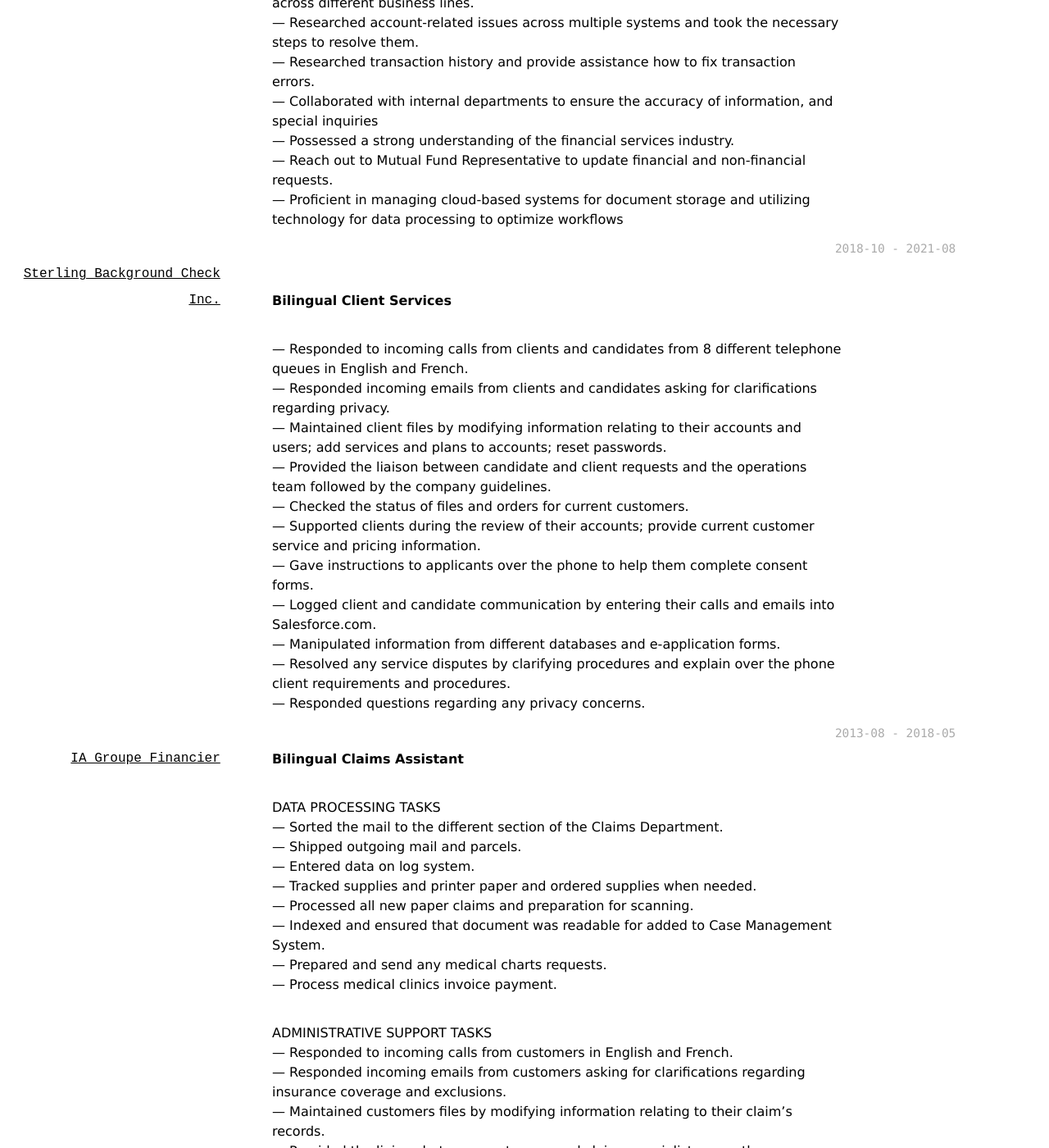
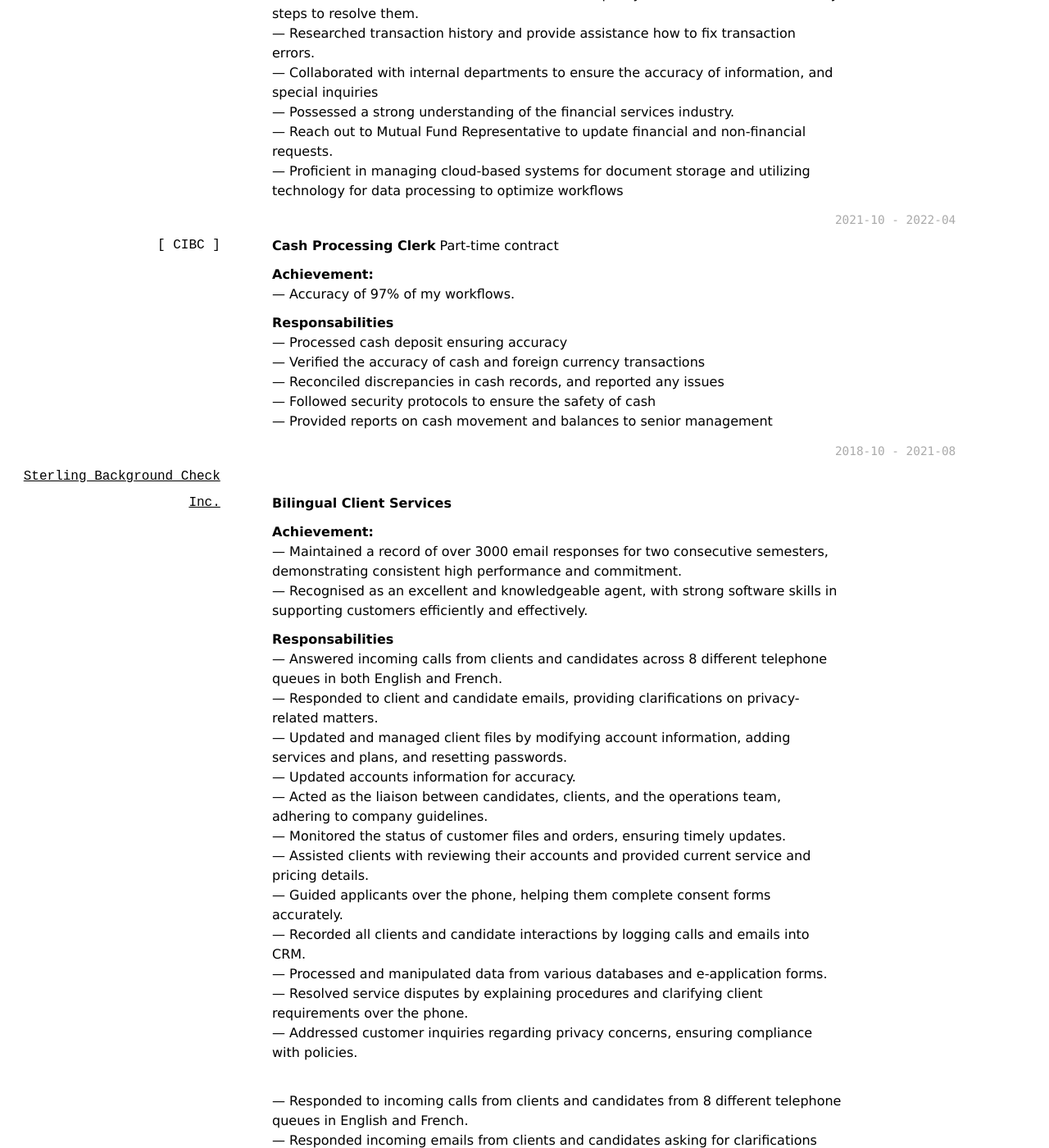
Before and after one commit to s-earnest/resume, a Jekyll site: the page built from index.md, in a window 1280 px wide and 1400 px high, scrolled down 3177 px. Shown: the whole window at 82% size. Built offline with Jekyll 4.4.1, drawn with Linux system fonts in a browser that asks for light colours; nearby versions of some CDN libraries; a style sheet for code colours, icons or effects is not loaded.

Commit message:
20254830 074830

```diff
--- a/index.md
+++ b/index.md
@@ -279,8 +279,7 @@ Getting the hands dirty is one **preferred way of learning**, working with smart
 **Bilingual Client Officer**
 
 
-##**Achievement:**
-
+**Achievement:**
 <br>— Achieved the highest score within the team by generating over 551 cases in a single month, setting a new benchmark for team productivity.
 <br>— Recognised as a highly knowledgeable agent with expertise in Financial Services procedures, effectively guiding advisors through the Procedure Centre and ensuring seamless operations.
 <br>— My exceptional communication skills were consistently praised for delivering precise, reliable information to address advisor inquiries.
@@ -327,10 +326,57 @@ Getting the hands dirty is one **preferred way of learning**, working with smart
 
 -->
 
+
+
+`2021-10 - 2022-04`
+
+### [ CIBC ]
+**Cash Processing Clerk** Part-time contract
+
+**Achievement:**
+<br>— Accuracy of 97% of my workflows.
+
+**Responsabilities**
+<br>— Processed cash deposit ensuring accuracy
+<br>— Verified the accuracy of cash and foreign currency transactions
+<br>— Reconciled discrepancies in cash records, and reported any issues
+<br>— Followed security protocols to ensure the safety of cash
+<br>— Provided reports on cash movement and balances to senior management
+
+
+
+
+
+
+
+
 `2018-10 - 2021-08`
 
 ### [ Sterling Background Check Inc.]( https://www.sterlingbackcheck.ca/backcheck-canada/?utm_source=redirects&utm_medium=backcheck.net&utm_campaign=301_Redirects ){:target="_blank"}
 **Bilingual Client Services**
+
+**Achievement:**
+<br>— Maintained a record of over 3000 email responses for two consecutive semesters, demonstrating consistent high performance and commitment.
+<br>—  Recognised as an excellent and knowledgeable agent, with strong software skills in supporting customers efficiently and effectively.
+
+
+**Responsabilities**
+<br>— Answered incoming calls from clients and candidates across 8 different telephone queues in both English and French.
+<br>— Responded to client and candidate emails, providing clarifications on privacy-related matters.
+<br>— Updated and managed client files by modifying account information, adding services and plans, and resetting passwords.
+<br>— Updated accounts information for accuracy.
+<br>— Acted as the liaison between candidates, clients, and the operations team, adhering to company guidelines.
+<br>— Monitored the status of customer files and orders, ensuring timely updates.
+<br>— Assisted clients with reviewing their accounts and provided current service and pricing details.
+<br>— Guided applicants over the phone, helping them complete consent forms accurately.
+<br>— Recorded all clients and candidate interactions by logging calls and emails into CRM.
+<br>— Processed and manipulated data from various databases and e-application forms.
+<br>— Resolved service disputes by explaining procedures and clarifying client requirements over the phone.
+<br>— Addressed customer inquiries regarding privacy concerns, ensuring compliance with policies.
+
+
+
+
 
 <br>— Responded to incoming calls from clients and candidates from 8 different telephone queues in English and French.
 <br>— Responded incoming emails from clients and candidates asking for clarifications regarding privacy.
```
